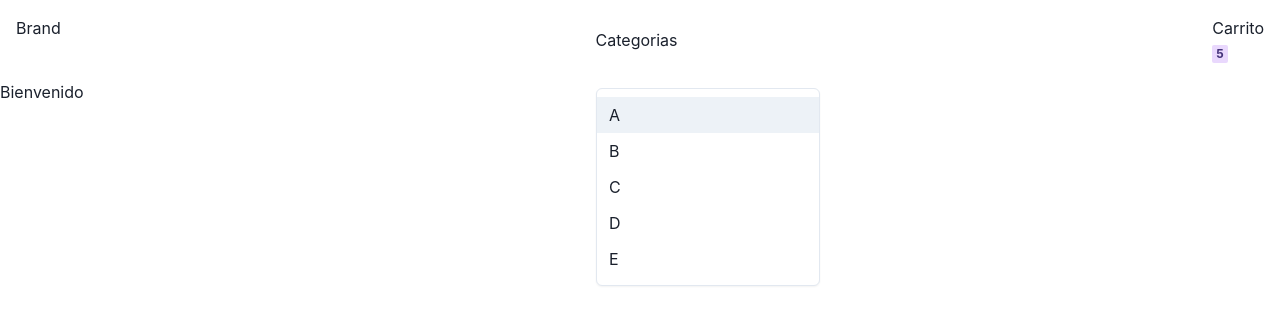
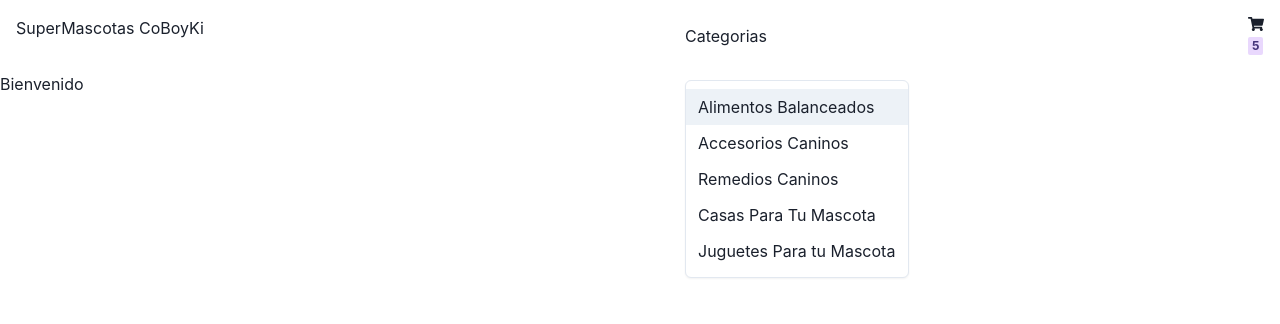
Before and after one commit to DarioLopezDev/preEntrega1ReactLopez, a React (Vite) app: page / in a window 1280 px wide. Both pictures are taken after a click on the button "Categorias". Shown: the top 324 px of the page. Built offline with nearby package versions, Linux system fonts and the light colour scheme.

Commit message:
listo la estructura

```diff
--- a/package.json
+++ b/package.json
@@ -15,7 +15,8 @@
     "@emotion/styled": "^11.11.0",
     "framer-motion": "^10.16.4",
     "react": "^18.2.0",
-    "react-dom": "^18.2.0"
+    "react-dom": "^18.2.0",
+    "react-icons": "^4.11.0"
   },
   "devDependencies": {
     "@types/react": "^18.2.15",
--- a/src/components/CartWidget.jsx
+++ b/src/components/CartWidget.jsx
@@ -1,10 +1,12 @@
 import React from 'react'
 import { Badge } from '@chakra-ui/react'
+
+import { FaShoppingCart } from 'react-icons/fa';
 
 const CartWidget = () => {
   return (
     <div>
-        <h5>Carrito</h5>
+        <h5><FaShoppingCart/></h5>
         <Badge colorScheme='purple'>5</Badge>
     </div>
   )
--- a/src/components/NavBar.jsx
+++ b/src/components/NavBar.jsx
@@ -9,7 +9,7 @@ const NavBar = () => {
     <div>
         <Flex>
   <Box p='4'>
-        <h3>Brand</h3>
+        <h3>SuperMascotas CoBoyKi</h3>
   </Box>
   <Spacer />
 
@@ -18,11 +18,11 @@ const NavBar = () => {
     Categorias
   </MenuButton>
   <MenuList>
-    <MenuItem>A</MenuItem>
-    <MenuItem>B</MenuItem>
-    <MenuItem>C</MenuItem>
-    <MenuItem>D</MenuItem>
-    <MenuItem>E</MenuItem>
+    <MenuItem>Alimentos Balanceados</MenuItem>
+    <MenuItem>Accesorios Caninos</MenuItem>
+    <MenuItem>Remedios Caninos</MenuItem>
+    <MenuItem>Casas Para Tu Mascota</MenuItem>
+    <MenuItem>Juguetes Para tu Mascota</MenuItem>
   </MenuList>
 </Menu>
   <Spacer />
```
Also changed, not shown: 1 other file (tests, documents, lock files or other folders).
